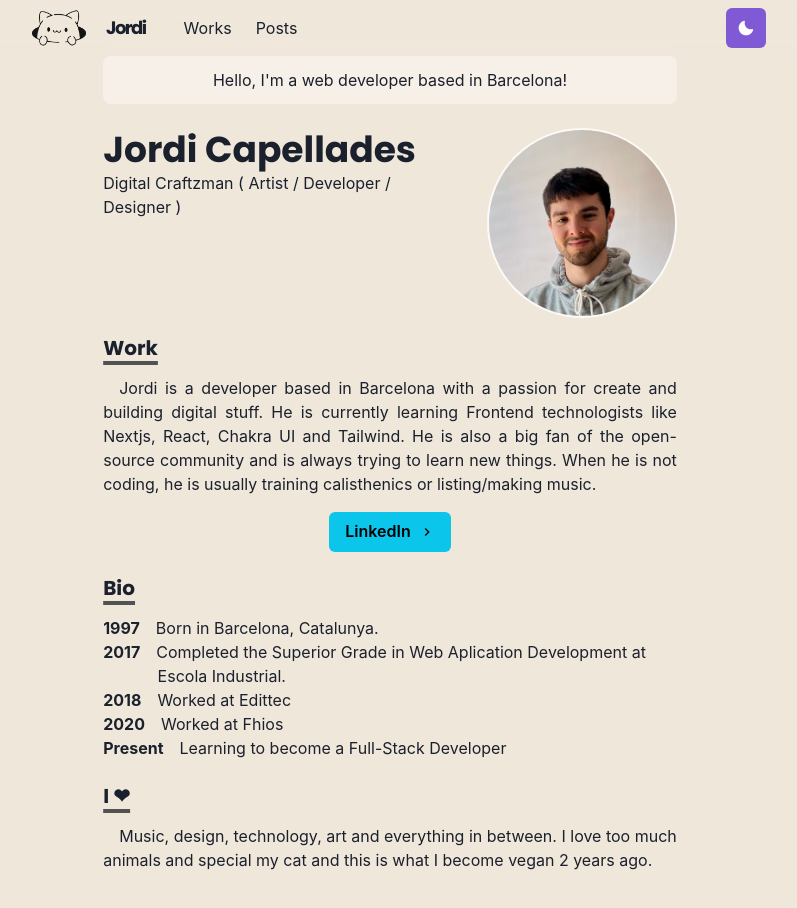
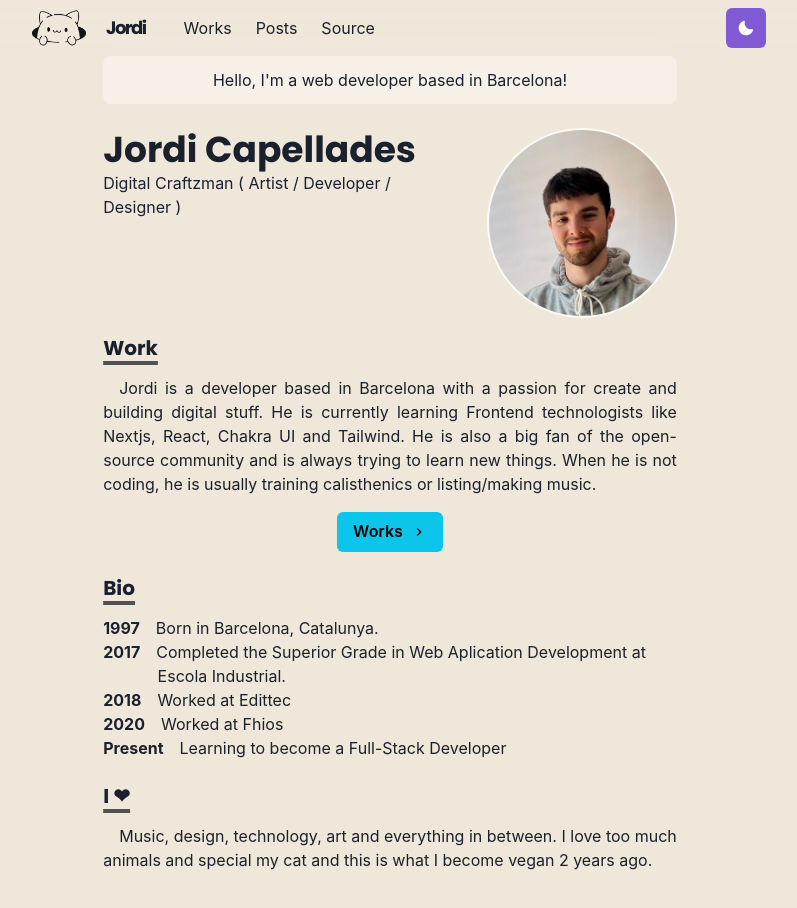
Before and after one commit to jordicapedo/jordidev-homepage, a Next.js app: page / in a window 1280 px wide. Shown: the top 908 px of the page, without its empty margins (250-1047 px from the left). Built offline with nearby package versions, Linux system fonts and the light colour scheme.

Commit message:
add pages, transitions with motion and fix some issues

```diff
--- /dev/null
+++ b/components/grid-item.js
@@ -0,0 +1,11 @@
+import { Global } from '@emotion/react'
+
+export const GridItemStyle = () => (
+  <Global
+    styles={`
+      .grid-item-thumbnail {
+        border-radius: 12px;
+      }
+    `}
+  />
+)
--- /dev/null
+++ b/components/layouts/article.js
@@ -0,0 +1,32 @@
+import { motion } from 'framer-motion'
+import Head from 'next/head'
+import { GridItemStyle } from '../grid-item'
+
+const variants = {
+  hidden: { opacity: 0, x: 0, y: 20 },
+  enter: { opacity: 1, x: 0, y: 0 },
+  exit: { opacity: 0, x: -0, y: 20 }
+}
+
+const Layout = ({ children, title }) => (
+  <motion.article
+    initial="hidden"
+    animate="enter"
+    exit="exit"
+    variants={variants}
+    transition={{ duration: 0.4, type: 'easeInOut' }}
+    style={{ position: 'relative' }}
+  >
+    <>
+      {title && (
+        <Head>
+          <title>{title} - Jordi Capellades</title>
+        </Head>
+      )}
+      {children}
+      <GridItemStyle />
+    </>
+  </motion.article>
+)
+
+export default Layout
--- a/components/navbar.js
+++ b/components/navbar.js
@@ -14,18 +14,20 @@ import {
   IconButton,
   useColorModeValue
 } from '@chakra-ui/react'
-import { HamburgerIcon, GithubIcon } from '@chakra-ui/icons'
+import { HamburgerIcon } from '@chakra-ui/icons'
 import ThemeToggleButton from './theme-toggle-button'
 
-const LinkItem = ({ href, path, children }) => {
+const LinkItem = ({ href, path, children, isExternal = false }) => {
   const active = path === href
   const inactiveColor = useColorModeValue('gray200', 'whiteAlpha.900')
   return (
-    <NextLink href={href}>
+    <NextLink href={href} passHref>
       <Link
         p={2}
         bg={active ? 'glassTeal' : undefined}
         color={active ? '#202023' : inactiveColor}
+        borderRadius={4}
+        isExternal={isExternal}
       >
         {children}
       </Link>
@@ -71,6 +73,12 @@ const Navbar = (props) => {
           <LinkItem href="/posts" path={path}>
             Posts
           </LinkItem>
+          <LinkItem
+            href="https://github.com/jordicapedo/jordidev-homepage"
+            isExternal={true}
+          >
+            Source
+          </LinkItem>
         </Stack>
         <Box flex={1} align="right">
           <ThemeToggleButton />
@@ -84,7 +92,7 @@ const Navbar = (props) => {
               />
               <MenuList>
                 <NextLink href="/" passHref>
-                  <MenuItem as={Link}>About</MenuItem>
+                  <MenuItem as={Link}>Home</MenuItem>
                 </NextLink>
                 <NextLink href="/works" passHref>
                   <MenuItem as={Link}>Works</MenuItem>
@@ -92,11 +100,11 @@ const Navbar = (props) => {
                 <NextLink href="/posts" passHref>
                   <MenuItem as={Link}>Posts</MenuItem>
                 </NextLink>
-                <NextLink href="/posts" passHref>
-                  <MenuItem
-                    as={Link}
-                    href="https://github.com/jordicapedo/jordidev-homepage"
-                  >
+                <NextLink
+                  href="https://github.com/jordicapedo/jordidev-homepage"
+                  passHref
+                >
+                  <MenuItem isExternal={true} as={Link}>
                     View Source
                   </MenuItem>
                 </NextLink>
--- a/pages/_app.js
+++ b/pages/_app.js
@@ -2,13 +2,16 @@ import { ChakraProvider } from '@chakra-ui/react'
 import Layout from '../components/layouts/main'
 import theme from '../lib/theme'
 import Fonts from '../components/fonts'
+import { AnimatePresence } from 'framer-motion'
 
 const Website = ({ Component, pageProps, router }) => {
   return (
     <ChakraProvider theme={theme}>
       <Fonts />
       <Layout router={router}>
-        <Component {...pageProps} key={router.route} />
+        <AnimatePresence exitBeforeEnter initial={true}>
+          <Component {...pageProps} key={router.route} />
+        </AnimatePresence>
       </Layout>
     </ChakraProvider>
   )
--- a/pages/index.js
+++ b/pages/index.js
@@ -11,9 +11,11 @@ import Paragraph from '../components/paragraph'
 import { ChevronRightIcon } from '@chakra-ui/icons'
 import NextLink from 'next/link'
 import { BioSection, BioYear } from '../components/bio'
+import Layout from '../components/layouts/article'
 
 const Page = () => {
   return (
+    <Layout>
       <Container>
         <Box
           borderRadius="lg"
@@ -55,17 +57,17 @@ const Page = () => {
             Work
           </Heading>
           <Paragraph>
-          Jordi is a developer based in Barcelona with a passion for create and
-          building digital stuff. He is currently learning Frontend
-          technologists like Nextjs, React, Chakra UI and Tailwind. He is also a
-          big fan of the open-source community and is always trying to learn new
-          things. When he is not coding, he is usually training calisthenics or
-          listing/making music.
+            Jordi is a developer based in Barcelona with a passion for create
+            and building digital stuff. He is currently learning Frontend
+            technologists like Nextjs, React, Chakra UI and Tailwind. He is also
+            a big fan of the open-source community and is always trying to learn
+            new things. When he is not coding, he is usually training
+            calisthenics or listing/making music.
           </Paragraph>
           <Box align="center" my={4}>
-          <NextLink href="https://www.linkedin.com/in/jordicapelladesedo/">
+            <NextLink href="/works">
               <Button rightIcon={<ChevronRightIcon />} colorScheme="cyan">
-              LinkedIn
+                Works
               </Button>
             </NextLink>
           </Box>
@@ -107,6 +109,7 @@ const Page = () => {
           </Paragraph>
         </Section>
       </Container>
+    </Layout>
   )
 }
 
```
Also changed, not shown: pages/posts.js (added, +23 -0 lines), pages/works.js (added, +18 -0 lines). Lines whose indentation alone changed are shown as unchanged.
